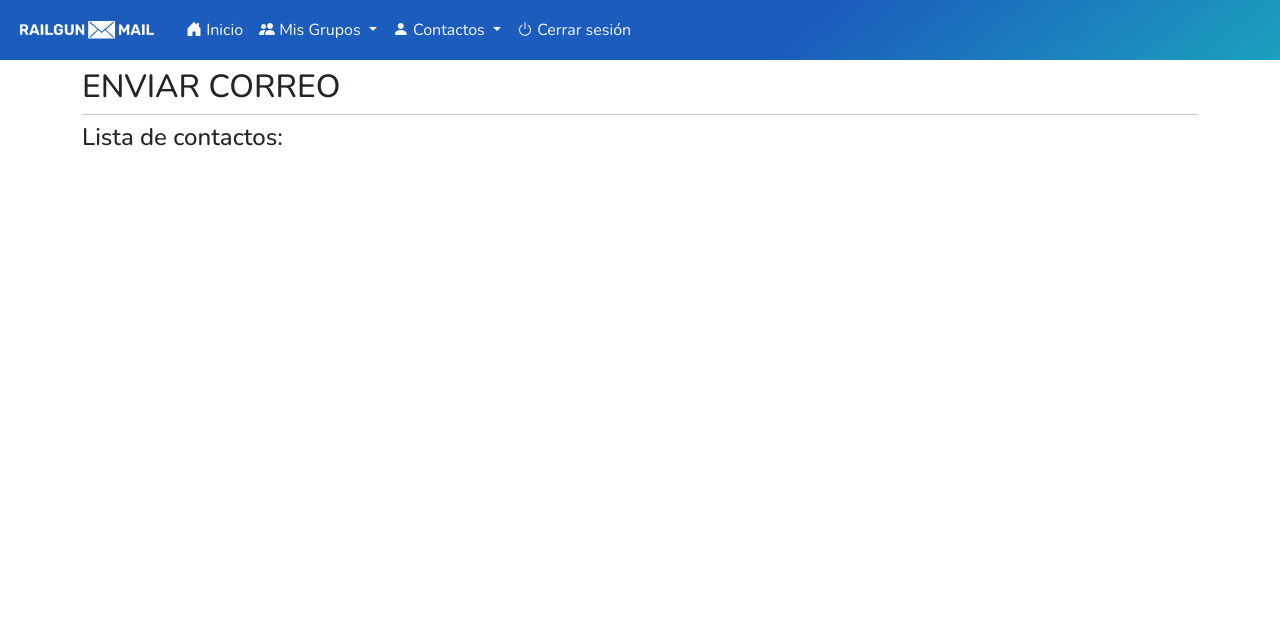
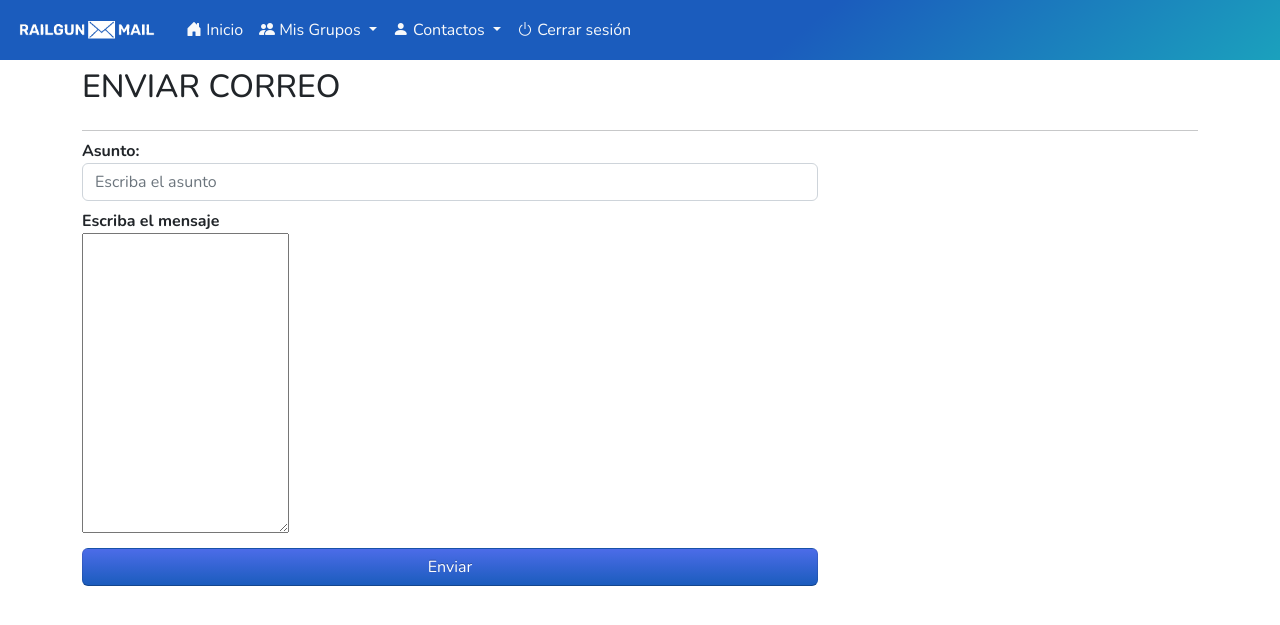
Before and after one commit to spicyarepa-gang/railgunmail, a Flask app: page /groups/view/enviar_a/1 in a window 1280 px wide. Shown: the top 625 px of the page. Run offline with Flask 3, Linux system fonts and the light colour scheme; the visitor is signed in with stand-in values (Sample User, id 1); data comes from the database, SQL or seed files in the repository; data that the repository does not hold is empty; some libraries are stand-ins or nearby versions.

Commit message:
Textbos y casi se envia el mensaje

```diff
--- a/backend/correo/correo.py
+++ b/backend/correo/correo.py
@@ -1,13 +1,38 @@
 from flask import Blueprint, render_template, redirect, url_for, request
-from backend.form import AccesoLogin, InsertarContactos,InsertarGroupType
+from backend.form import EnviarCorreo
 from backend.models import Admin, Groups, GroupsTypes, Contactos
 from flask_login import login_required, login_user, logout_user
-from vendors.database import db
+from vendors.database import db, mail
+from flask_mail import Mail, Message
+from threading import Thread
 
 correo = Blueprint('correo', __name__)
 
-@correo.route('/groups/view/enviar_a/<int:id>')
+@correo.route('/groups/view/enviar_a/<int:id>', methods=['GET', 'POST'])
 @login_required
 def enviar_correo(id):
+    add = EnviarCorreo()
     view_contactos = Contactos.query.filter(Contactos.id_group == id)
-    return render_template('correo/enviar_correo.html', data=view_contactos)
+    view_admin = Admin.query.all()
+    if add.validate_on_submit(): #validamos datos
+        title = add.title.data
+        body = add.body.data
+        #Error aqui_q
+        correo_admin = view_admin.email[0]
+        nombre_admin = view_admin.nombre[0]
+        def send_email_thread(title, body):
+            with correo.app_context():
+                mail.send(title, body, correo_admin, nombre_admin)
+
+        with correo.app_context():
+            all_emails = [c for c in view_contactos]
+            for email in all_emails:
+                message = body
+                subject = title
+                msg = Message(recipients=[email],sender = nombre_admin+" "+"<"+correo_admin+">" ,\
+                                body=message,subject=subject)
+                thr = Thread(target=send_email_thread, args=[msg])
+                thr.start()
+
+        return redirect(url_for('groups.view_groups',num_page=1))
+    return render_template('correo/enviar_correo.html', data=view_contactos, form=add)
--- a/backend/form.py
+++ b/backend/form.py
@@ -1,6 +1,7 @@
 from flask_wtf import FlaskForm
 from wtforms import StringField, DateField, PasswordField, SubmitField, SelectField, TextAreaField
 from wtforms.validators import DataRequired
+from flask_ckeditor import CKEditorField
 
 
 class AccesoLogin(FlaskForm):
@@ -29,6 +30,11 @@ class InsertarGroup(FlaskForm):
     dependencia = StringField('Dependencia:', validators=[DataRequired()])
     submit = SubmitField('Ingresar')
 
+class EnviarCorreo(FlaskForm):
+    title = StringField('Asunto:', validators=[DataRequired()], render_kw={"placeholder": "Escriba el asunto"})
+    body = CKEditorField('Escriba el mensaje', validators=[DataRequired()])
+    submit = SubmitField('Enviar')
+
 # class InsertarSubGroups(FlaskForm):
 #     grupo = SelectField('Grupo al que pertenece:', choices=[], validators=[DataRequired()])
 #     nombre = StringField('Nombre del subgrupo:', validators=[DataRequired()])
--- a/main.py
+++ b/main.py
@@ -1,6 +1,6 @@
 from flask import Flask
 from flask_sqlalchemy import SQLAlchemy
-from vendors.database import db
+from vendors.database import db, mail
 from vendors.config import DevConfig
 from datetime import timedelta
 from backend.contactos.admin_contactos import email
@@ -8,12 +8,19 @@ from backend.groups.admin_groups import groups
 from backend.group_types.admin_groupstypes import groupstypes
 from backend.correo.correo import correo
 from flask_wtf.csrf import CSRFProtect
-
+from flask_ckeditor import CKEditor
 
 app = Flask(__name__)
 app.permanent_session_lifetime = timedelta(hours=24)
 app.config.from_object(DevConfig)
 db.init_app(app)
+
+#mail
+mail.init_app(app)
+
+#ckeditor
+ckeditor = CKEditor()
+ckeditor.init_app(app)
 
 secure = CSRFProtect()
 secure.init_app(app)
--- a/static/css/main.css
+++ b/static/css/main.css
@@ -118,6 +118,10 @@ td:hover{
   border-radius: 100px;
 }
 
+.mensaje{
+  height: 300px;
+}
+
 @media only screen and (max-width: 768px) {
   .modal{
     width: 90vw;
--- a/templates/correo/enviar_correo.html
+++ b/templates/correo/enviar_correo.html
@@ -3,22 +3,35 @@
 {% block title %} Enviar correo {% endblock %}
 
 {% block content %}
+<form action="" method="post">
+    {{ form.hidden_tag() }}
+    {{ form.csrf_token() }}
     <div class="row">
         <div class="col-sm-12">
-        <h2 class="mt-2">ENVIAR CORREO</h2><hr>
-        <h4 class="mt-2">Lista de contactos:</h4>
-
+            <h2 class="mt-2">ENVIAR CORREO</h2>
             <ul class="lista-contactos">
                 {% for item in data %}
                     <li>{{ item.correo }}</li>
                 {% endfor %}
             </ul>
+            <hr>
 
             <div class="row">
-            <div class="col-sm"></div>
-            <div class="col-sm"></div>
-            <div class="col-sm"></div>
+                <div class="col-sm-8">
+                    <div class="mb-2 mt-2">
+                        <b>{{ form.title.label() }}</b> <br>
+                        {{ form.title(class="form-control") }}
+                    </div>
+                    <div>
+                        <b>{{ form.body.label() }}</b> <br>
+                        {{ form.body(class="mensaje") }}
+                        {{ form.submit(class="btn btn-sample w-100 mt-2") }}
                     </div>
                 </div>
             </div>
+        </div>
+    </div>
+</form>
+{{ ckeditor.load() }}
+{{ ckeditor.config(name='body') }}
 {% endblock %}
--- a/vendors/database.py
+++ b/vendors/database.py
@@ -1,3 +1,5 @@
 from flask_sqlalchemy import SQLAlchemy
+from flask_mail import Mail
 
 db = SQLAlchemy()
+mail = Mail()
```
Also changed, not shown: vendors/config.py (+11 -0 lines). Lines whose indentation alone changed are shown as unchanged.
